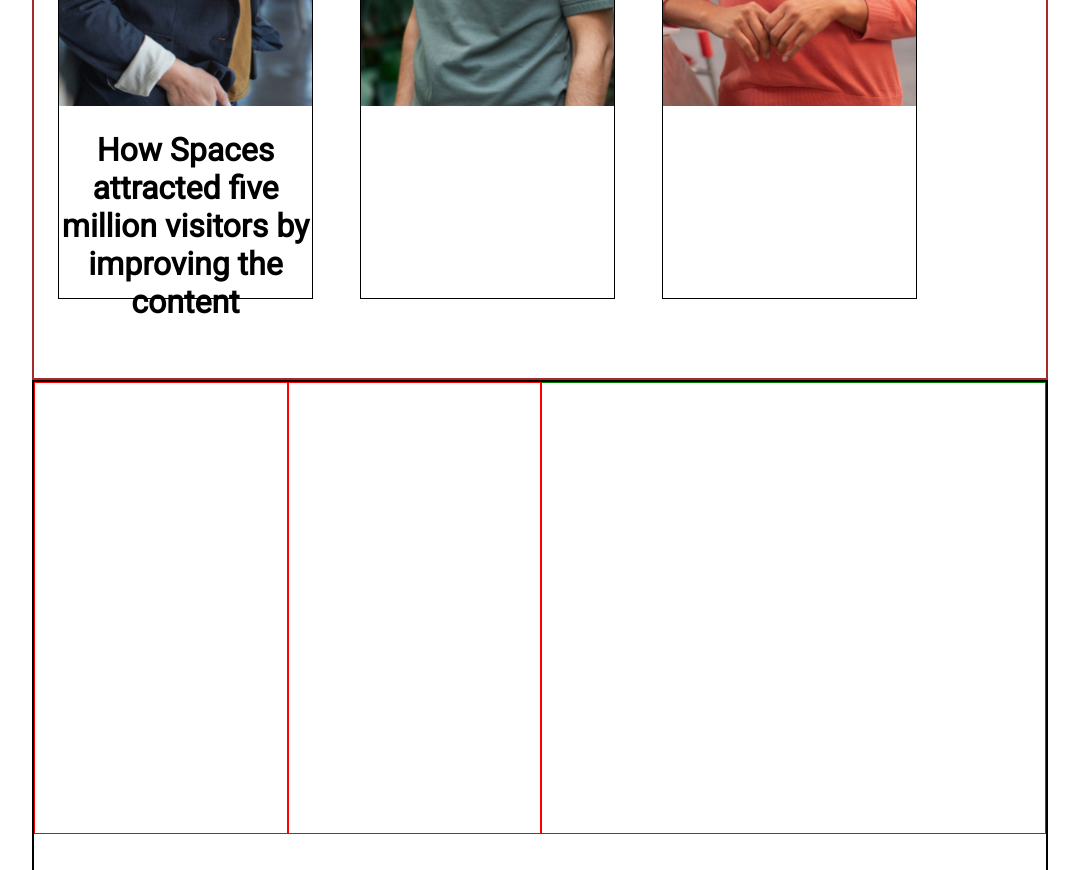
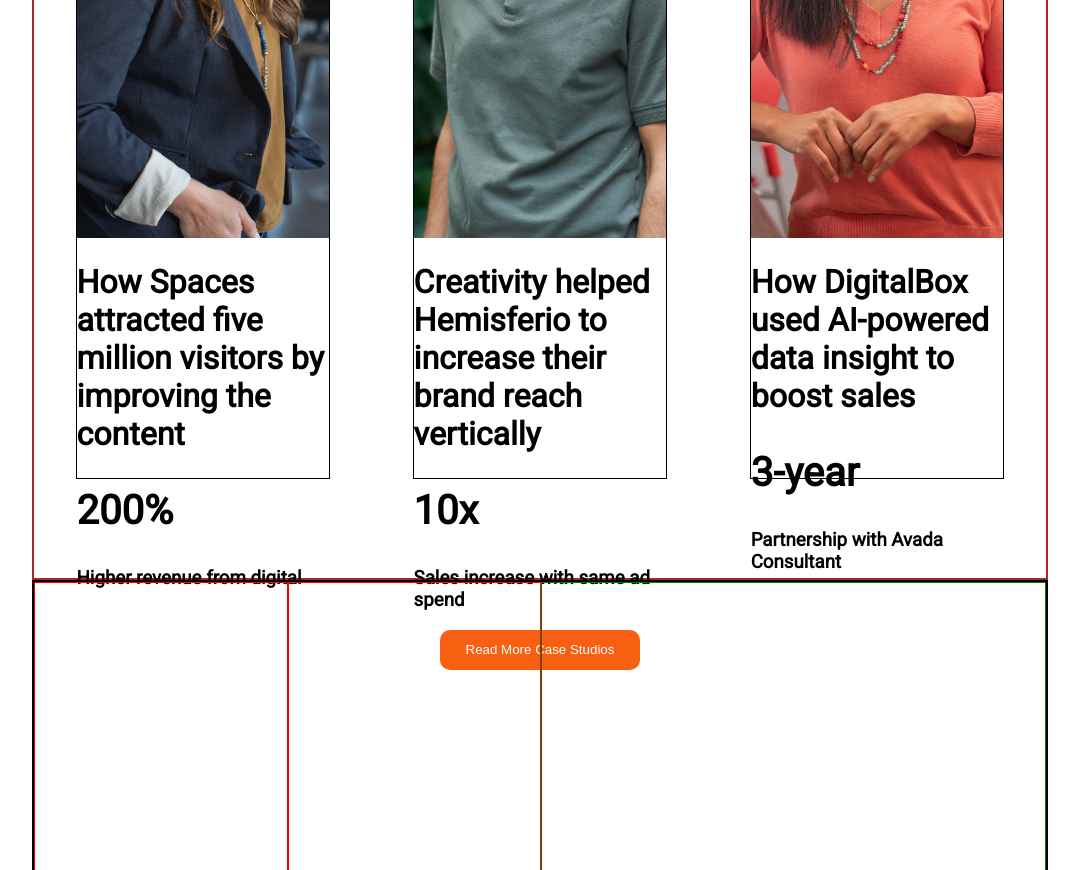
Before and after one commit to Simone-Corso/proj-html-vuejs, a Vue app: page / in a window 1280 px wide. Shown: the part 3940-4810 px from the top of the page, without its empty margins (100-1179 px from the left). Built offline with nearby package versions, Linux system fonts and the light colour scheme.

Commit message:
corretto in modo giusto l'altezza del container

```diff
--- a/src/components/LeadingComponent.vue
+++ b/src/components/LeadingComponent.vue
@@ -6,19 +6,44 @@
             <h1>
                 How Spaces attracted five million visitors by improving the content
             </h1>
+            <h2>
+                200%
+            </h2>
+            <h3>
+                Higher revenue from digital
+            </h3>
+
         </div>
         <div class="container-two-leading">
             <img src="/image/case-studies-4.jpg" alt="" class="image-leading">
+            <h1>
+                Creativity helped Hemisferio to increase their brand reach vertically
+            </h1>
+
+            <h2>
+                10x
+            </h2>
+            <h3>
+                Sales increase with same ad spend
+            </h3>
+            <button class="btn-leading">
+                Read More Case Studios
+    </button>
         </div>
 <div class="container-three-leading">
     <img src="/image/case-studies-6.jpg" alt="" class="image-leading">
+    <h1>
+        How DigitalBox used AI-powered data insight to boost sales
+    </h1>
+
+    <h2>
+        3-year
+    </h2>
+            <h3>
+                Partnership with Avada Consultant
+            </h3>
 </div>
-<div class="container-btn-leading">
-        <button class="btn-leading">
-        orange
-    </button>
     </div>
-</div>
 
 </div>
 </template>
@@ -34,12 +59,26 @@
         text-align: center;
     }
 
+    h1{
+        text-align: left;
+
+    }
+
+    h2{
+        text-align: left;
+        font-size: 40px;
+    }
+
+    h3{
+        text-align: left;
+    }
+
     .container-btn-leading {
     display: flex;
     flex-direction: row;
     }
     .container-leading-organisations{
-        height: 800px;
+        height: 1000px;
         width: 80%;
         border: 2px solid brown;
         display: flex;
@@ -64,9 +103,23 @@
         width: 25%;
         border: 1px solid black;
     }
+
+    .btn-leading{
+        height: 40px;
+        width: 200px;
+        border: none;
+        border-radius: 10px;
+        background-color: #F86011;
+        color: white;
+    }
     .container-three-leading{
         height: 80%;
         width: 25%;
         border: 1px solid black;
     }
+
+    .container-percent{
+        border: 1px solid red;
+        text-align: left;
+    }
 </style>
```
